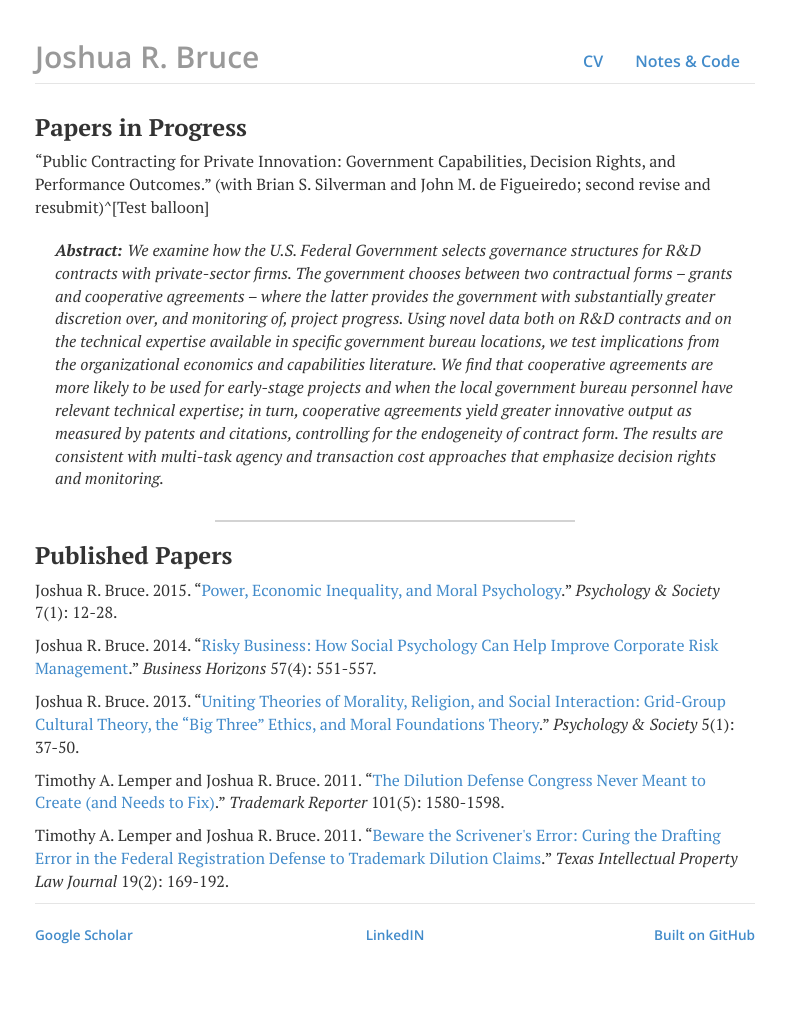
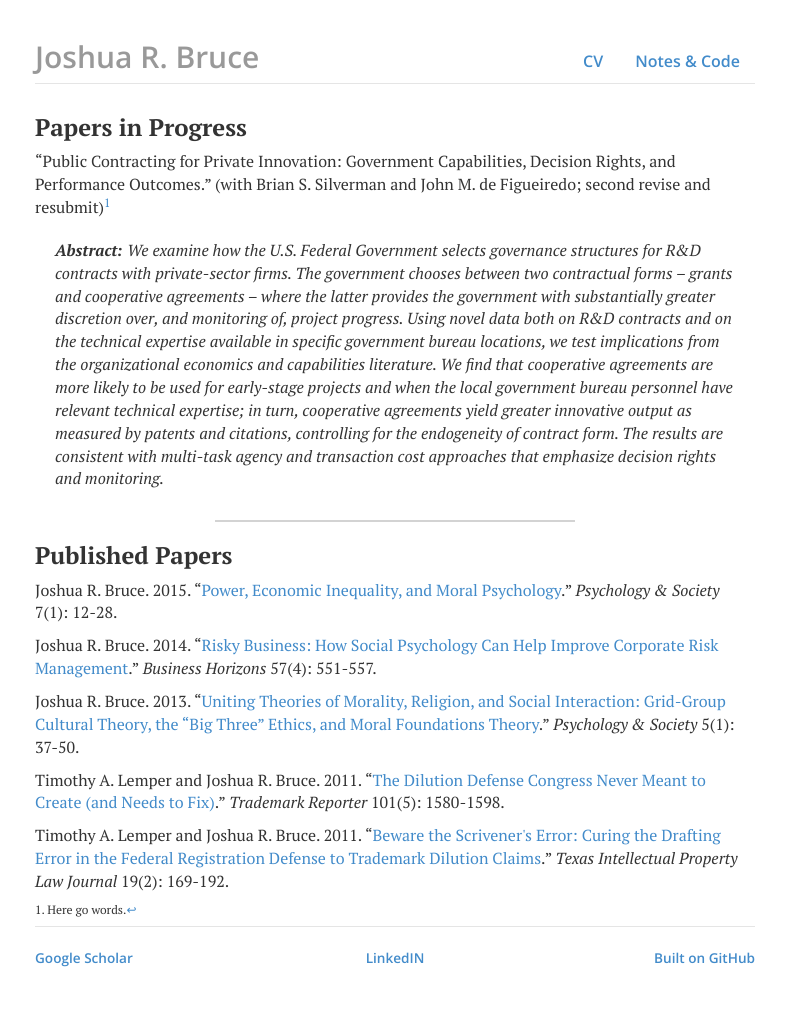
Before and after one commit to joshuarbruce/joshuarbruce.github.io, a Jekyll site: the page built from papers/index.html, in a window 1280 px wide. Shown: the whole page, without its empty margins (245-1031 px from the left). Built offline with Jekyll 4.4.1, drawn with Linux system fonts in a browser that asks for light colours; nearby versions of some CDN libraries; before the commit the page ends 996 px from its top, so only the background shows below that.

Commit message:
papers trial update

```diff
--- a/papers/index.html
+++ b/papers/index.html
@@ -8,7 +8,7 @@ description: list of Joshua R. Bruce's papers, published and in various states o
 
 	<h3>Papers in Progress</h3>
 
-  	<p>&ldquo;Public Contracting for Private Innovation: Government Capabilities, Decision Rights, and Performance Outcomes.&rdquo; (with Brian S. Silverman and John M. de Figueiredo; second revise and resubmit)^[Test balloon]</p>
+  	<p>&ldquo;Public Contracting for Private Innovation: Government Capabilities, Decision Rights, and Performance Outcomes.&rdquo; (with Brian S. Silverman and John M. de Figueiredo; second revise and resubmit)<sup><a href="#fn1" id="ref1">1</a></sup></p>
 		<blockquote style="border-left:none"><i><b>Abstract: </b>We examine how the U.S. Federal Government selects governance structures for R&D contracts with private-sector firms. The government chooses between two contractual forms – grants and cooperative agreements – where the latter provides the government with substantially greater discretion over, and monitoring of, project progress. Using novel data both on R&D contracts and on the technical expertise available in specific government bureau locations, we test implications from the organizational economics and capabilities literature. We find that cooperative agreements are more likely to be used for early-stage projects and when the local government bureau personnel have relevant technical expertise; in turn, cooperative agreements yield greater innovative output as measured by patents and citations, controlling for the endogeneity of contract form. The results are consistent with multi-task agency and transaction cost approaches that emphasize decision rights and monitoring.</i></blockquote>
 
     <p><center><div style="height: 2px; background-color:lightgrey; width:50%; margin-top: 10px; margin-bottom: 10px"></div></center></p>
@@ -21,4 +21,6 @@ description: list of Joshua R. Bruce's papers, published and in various states o
 	<p>Timothy A. Lemper and Joshua R. Bruce. 2011. &ldquo;<a href="http://heinonline.org/HOL/LandingPage?collection=journals&handle=hein.journals/thetmr101&div=51&id=&page=" target="_blank">The Dilution Defense Congress Never Meant to Create (and Needs to Fix)</a>.&rdquo; <i>Trademark Reporter</i> 101(5): 1580-1598.</p>
 	<p>Timothy A. Lemper and Joshua R. Bruce. 2011. &ldquo;<a href="http://heinonline.org/HOL/LandingPage?collection=journals&handle=hein.journals/tipj19&div=11&id=&page=" target="_blank">Beware the Scrivener's Error: Curing the Drafting Error in the Federal Registration Defense to Trademark Dilution Claims</a>.&rdquo; <i>Texas Intellectual Property Law Journal</i> 19(2): 169-192.</p>
 
+<sup id="fn1">1. Here go words.<a href="#ref1" title="Jump back to footnote 1 in the text.">↩</a></sup>
+
 </div>
```
